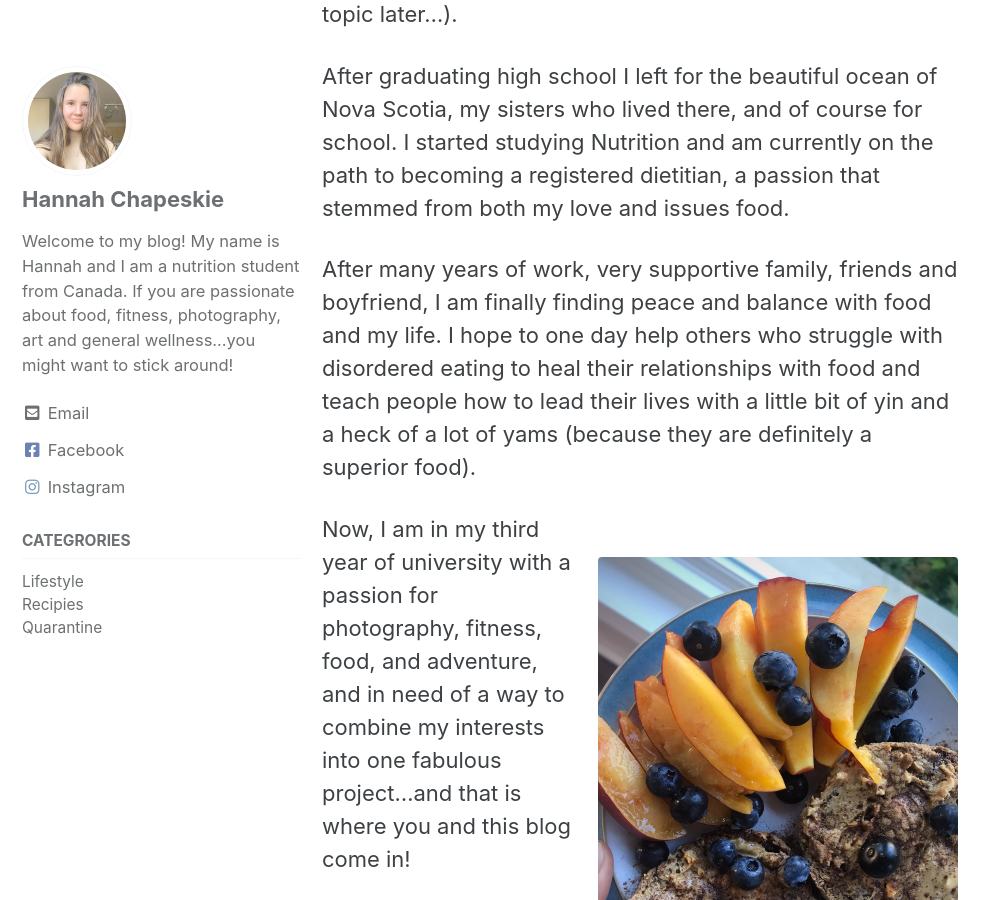
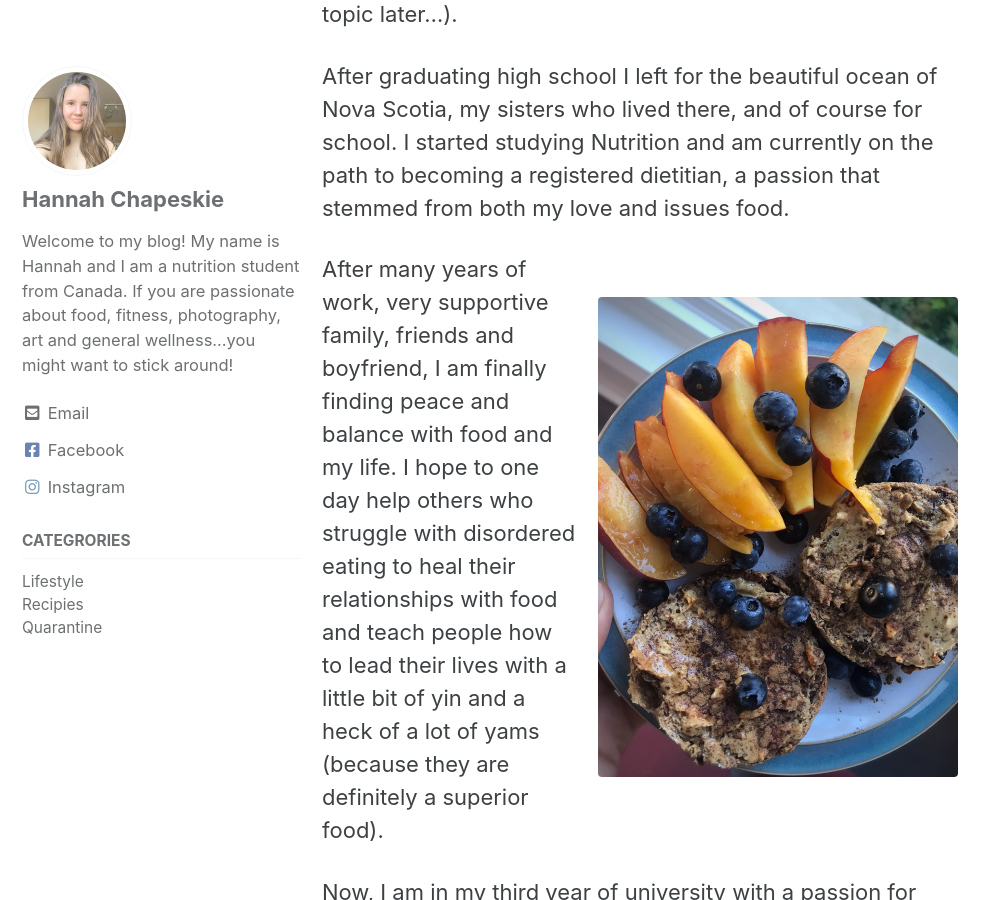
Before and after one commit to dylanbabel/yinandyams, a Jekyll site: the page built from _posts/2020-01-28-welcome-to-yin&yams.md, in a window 1280 px wide and 900 px high, scrolled down 1644 px. Shown: the whole window, without its empty margins (0-999 px from the left). Built offline with Jekyll 4.4.1, drawn with Linux system fonts in a browser that asks for light colours; cached includes are drawn as plain includes.

Commit message:
Update 2020-01-28-welcome-to-yin&yams.md

```diff
--- a/_posts/2020-01-28-welcome-to-yin&yams.md
+++ b/_posts/2020-01-28-welcome-to-yin&yams.md
@@ -30,8 +30,8 @@ My name is Hannah Chapeskie and I am 20 years old from Ontario, Canada (despite
 I also grew up dancing from the time I was 2 and half years old until the age of 18. By the time I was 10, I was dancing competitively and spent almost every day training at my dance studio. It was at the studio where I was greatly shaped into the person I am, for the better and the worse. It was at dance where I learned dedication, hard work, mind over matter, success, failure, and teamwork. It was also where I learned how to pick myself apart, doubt myself, and where my eating disorder both budded and bloomed (more on this topic later...).
 
 After graduating high school I left for the beautiful ocean of Nova Scotia, my sisters who lived there, and of course for school. I started studying Nutrition and am currently on the path to becoming a registered dietitian, a passion that stemmed from both my love and issues food.
-
-After many years of work, very supportive family, friends and boyfriend, I am finally finding peace and balance with food and my life. I hope to one day help others who struggle with disordered eating to heal their relationships with food and teach people how to lead their lives with a little bit of yin and a heck of a lot of yams (because they are definitely a superior food). {% include gallery id="layouts_gallery_2" style="width: 360px" %}{: .align-right}
+{% include gallery id="layouts_gallery_2" style="width: 360px" %}{: .align-right}
+After many years of work, very supportive family, friends and boyfriend, I am finally finding peace and balance with food and my life. I hope to one day help others who struggle with disordered eating to heal their relationships with food and teach people how to lead their lives with a little bit of yin and a heck of a lot of yams (because they are definitely a superior food).
 
 Now, I am in my third year of university with a passion for photography, fitness, food, and adventure, and in need of a way to combine my interests into one fabulous project...and that is where you and this blog come in!
 
```
